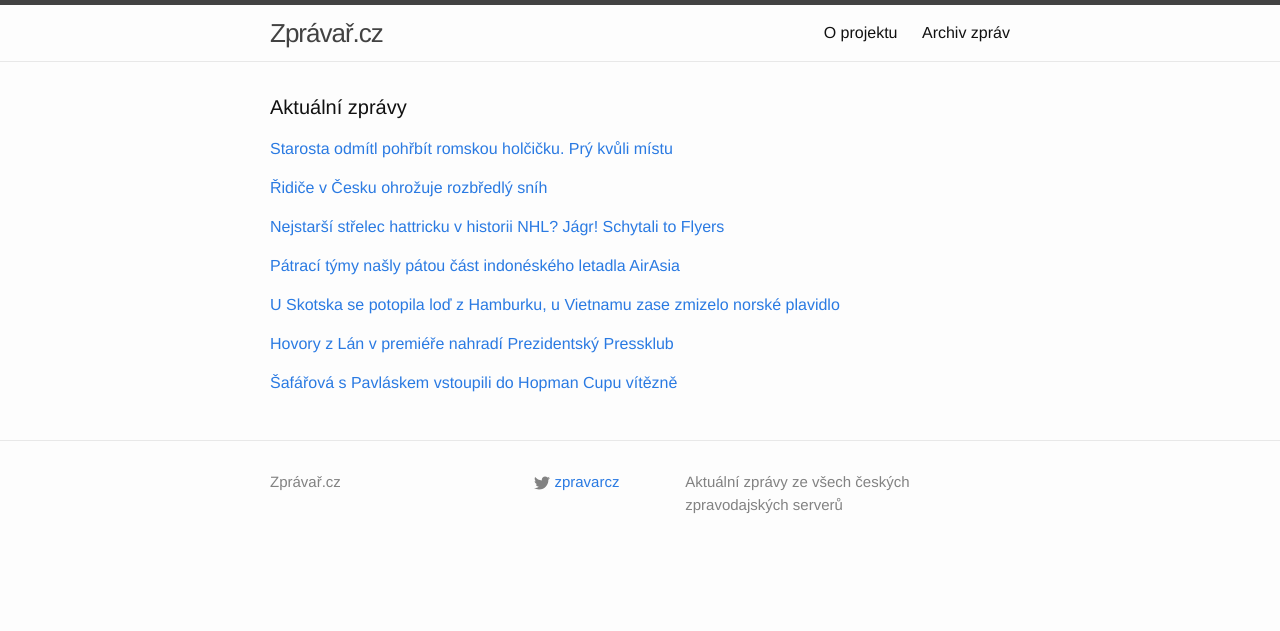
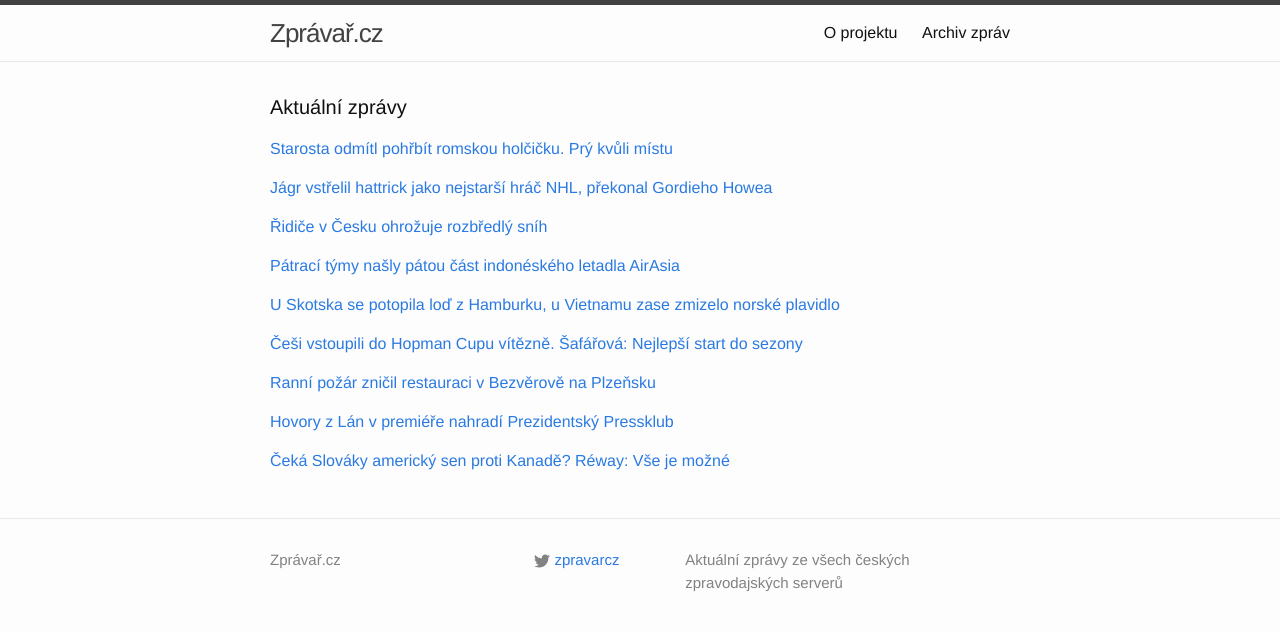
Before and after one commit to adliska/zpravar, a Jekyll site: the page built from index.html, in a window 1280 px wide. Shown: the top 631 px of the page. Built offline with Jekyll 4.4.1, drawn with Linux system fonts in a browser that asks for light colours.

Commit message:
zpravar news update

```diff
--- a/index.html
+++ b/index.html
@@ -16,8 +16,19 @@ layout: default
 <li><a href=http://zpravy.idnes.cz/francouzske-mesto-odmitlo-pohrbit-romskou-holcicku-f9t-/zahranicni.aspx?c=A150104_071849_zahranicni_zt>Francouzské město nepohřbilo romské dítě. Hřbitov prý není pro neplatiče - zpravy.idnes.cz</a></li>
 <li><a href=http://www.novinky.cz/zahranicni/357759-francouzske-mesto-odmitlo-pohrbit-romskou-holcicku.html>Francouzské město odmítlo pohřbít romskou holčičku - www.novinky.cz</a></li>
 </ul>
-</div><p><a href="javascript:;" onclick="toggle_visibility('zpravy1')">Řidiče v Česku ohrožuje rozbředlý sníh</a></p>
+</div><p><a href="javascript:;" onclick="toggle_visibility('zpravy1')">Jágr vstřelil hattrick jako nejstarší hráč NHL, překonal Gordieho Howea </a></p>
 <div id="zpravy1" style="display:none">
+<ul>
+<li><a href=http://sport.lidovky.cz/jagr-vstrelil-hattrick-a-opet-prepisoval-historii-nhl-pp5-/hokej.aspx?c=A150104_082700_ln-sport-hokej_mct>Jágr vstřelil hattrick jako nejstarší hráč NHL, překonal Gordieho Howea  - sport.lidovky.cz</a></li>
+<li><a href=http://www.tyden.cz/rubriky/sport/hokej/nhl/nejstarsi-strelec-hattricku-v-historii-nhl-jagr-schytali-to-flyers_329031.html>Nejstarší střelec hattricku v historii NHL? Jágr! Schytali to Flyers - www.tyden.cz</a></li>
+<li><a href=http://www.rozhlas.cz/_zprava/jaromir-jagr-prepisoval-dejiny-nhl-jako-nejstarsi-hrac-vstrelil-hattrick--1439198>Jaromír Jágr přepisoval dějiny NHL, jako nejstarší hráč vstřelil hattrick - www.rozhlas.cz</a></li>
+<li><a href=http://www.tyden.cz/rubriky/sport/hokej/nhl/nejstarsi-strelec-hat-tricku-v-historii-nhl-jagr-schytali-to-flyers_329031.html>Nejstarší střelec hat-tricku v historii NHL? Jágr! Schytali to Flyers - www.tyden.cz</a></li>
+<li><a href=http://www.sportovninoviny.cz/zpravy/jagr-vstrelil-hattrick-a-opet-prepisoval-histrorii-nhl/1164641>Jágr vstřelil hattrick a opět přepisoval histrorii NHL - www.sportovninoviny.cz</a></li>
+<li><a href=http://sport.aktualne.cz/jagr-vstrelil-hattrick-a-prekonal-rekord-gordieho-howea/r~f09c56d293d911e4bdad0025900fea04/>Jágr vstřelil hattrick a překonal rekord Gordieho Howea - sport.aktualne.cz</a></li>
+<li><a href=http://www.denik.cz/hokej/jagr-vstrelil-hattrick-a-opet-prepisoval-histrorii-nhl-20150104.html>Jágr vstřelil hattrick a opět přepisoval histrorii NHL - www.denik.cz</a></li>
+</ul>
+</div><p><a href="javascript:;" onclick="toggle_visibility('zpravy2')">Řidiče v Česku ohrožuje rozbředlý sníh</a></p>
+<div id="zpravy2" style="display:none">
 <ul>
 <li><a href=http://www.novinky.cz/krimi/357762-ridice-v-cesku-ohrozuje-rozbredly-snih.html>Řidiče v Česku ohrožuje rozbředlý sníh - www.novinky.cz</a></li>
 <li><a href=http://www.ceskenoviny.cz/zpravy/zpravy/silnice-pokryva-rozbredly-nebo-ujety-snih/1164662>Silnice pokrývá rozbředlý nebo ujetý sníh - www.ceskenoviny.cz</a></li>
@@ -25,16 +36,6 @@ layout: default
 <li><a href=http://www.denik.cz/z_domova/silnice-jsou-s-opatrnosti-sjizdne-na-jizni-morave-hrozi-ledovka-20150104.html>Silnice jsou s opatrností sjízdné. Na jižní Moravě hrozí ledovka - www.denik.cz</a></li>
 <li><a href=http://zpravy.idnes.cz/silnice-v-cesku-pres-noc-pokryl-snih-d7l-/domaci.aspx?c=A150104_075145_domaci_zt>Silnice v Česku přes noc pokryl sníh. Řidiče potrápí sněhové jazyky - zpravy.idnes.cz</a></li>
 <li><a href=http://zpravy.aktualne.cz/domaci/opatrnost-se-vyplati-na-silnicich-se-tvori-snehove-jazyky/r~6c22d46c93de11e4ab15002590604f2e/>Opatrnost se vyplatí. Na silnicích mohou být sněhové jazyky - zpravy.aktualne.cz</a></li>
-</ul>
-</div><p><a href="javascript:;" onclick="toggle_visibility('zpravy2')">Nejstarší střelec hattricku v historii NHL? Jágr! Schytali to Flyers</a></p>
-<div id="zpravy2" style="display:none">
-<ul>
-<li><a href=http://www.tyden.cz/rubriky/sport/hokej/nhl/nejstarsi-strelec-hattricku-v-historii-nhl-jagr-schytali-to-flyers_329031.html>Nejstarší střelec hattricku v historii NHL? Jágr! Schytali to Flyers - www.tyden.cz</a></li>
-<li><a href=http://www.rozhlas.cz/_zprava/jaromir-jagr-prepisoval-dejiny-nhl-jako-nejstarsi-hrac-vstrelil-hattrick--1439198>Jaromír Jágr přepisoval dějiny NHL, jako nejstarší hráč vstřelil hattrick - www.rozhlas.cz</a></li>
-<li><a href=http://www.tyden.cz/rubriky/sport/hokej/nhl/nejstarsi-strelec-hat-tricku-v-historii-nhl-jagr-schytali-to-flyers_329031.html>Nejstarší střelec hat-tricku v historii NHL? Jágr! Schytali to Flyers - www.tyden.cz</a></li>
-<li><a href=http://www.sportovninoviny.cz/zpravy/jagr-vstrelil-hattrick-a-opet-prepisoval-histrorii-nhl/1164641>Jágr vstřelil hattrick a opět přepisoval histrorii NHL - www.sportovninoviny.cz</a></li>
-<li><a href=http://sport.aktualne.cz/jagr-vstrelil-hattrick-a-prekonal-rekord-gordieho-howea/r~f09c56d293d911e4bdad0025900fea04/>Jágr vstřelil hattrick a překonal rekord Gordieho Howea - sport.aktualne.cz</a></li>
-<li><a href=http://www.denik.cz/hokej/jagr-vstrelil-hattrick-a-opet-prepisoval-histrorii-nhl-20150104.html>Jágr vstřelil hattrick a opět přepisoval histrorii NHL - www.denik.cz</a></li>
 </ul>
 </div><p><a href="javascript:;" onclick="toggle_visibility('zpravy3')">Pátrací týmy našly pátou část indonéského letadla AirAsia </a></p>
 <div id="zpravy3" style="display:none">
@@ -52,18 +53,33 @@ layout: default
 <li><a href=http://zpravy.aktualne.cz/zahranici/u-pobrezi-skotska-se-potopila-lod-pohresuje-se-osm-lidi/r~e9095c9893d511e4b6d20025900fea04/>U pobřeží Skotska se potopila loď, pohřešuje se osm lidí - zpravy.aktualne.cz</a></li>
 <li><a href=http://www.rozhlas.cz/_zprava/u-pobrezi-skotska-se-potopila-nakladni-lod-pohresuje-se-osm-lidi--1439187>U pobřeží Skotska se potopila nákladní loď, pohřešuje se osm lidí - www.rozhlas.cz</a></li>
 </ul>
-</div><p><a href="javascript:;" onclick="toggle_visibility('zpravy5')">Hovory z Lán v premiéře nahradí Prezidentský Pressklub</a></p>
+</div><p><a href="javascript:;" onclick="toggle_visibility('zpravy5')">Češi vstoupili do Hopman Cupu vítězně. Šafářová: Nejlepší start do sezony</a></p>
 <div id="zpravy5" style="display:none">
+<ul>
+<li><a href=http://www.denik.cz/tenis/cesi-vstoupili-do-hopman-cupu-vitezne-safarova-nejlepsi-start-do-sezony-20150104.html>Češi vstoupili do Hopman Cupu vítězně. Šafářová: Nejlepší start do sezony - www.denik.cz</a></li>
+<li><a href=http://www.sportovninoviny.cz/zpravy/safarova-s-pavlaskem-vstoupili-do-hopman-cupu-vitezne/1164675>Šafářová s Pavláskem vstoupili do Hopman Cupu vítězně - www.sportovninoviny.cz</a></li>
+<li><a href=http://sport.aktualne.cz/safarova-vyskolila-bouchardovou-cesi-na-hopman-cupu-vyhrali/r~98202fba93de11e49fc3002590604f2e/>Šafářová vyškolila Bouchardovou, Češi na Hopman Cupu vyhráli - sport.aktualne.cz</a></li>
+<li><a href=http://sport.idnes.cz/hopman-cup-safarova-pavlasek-dim-/tenis.aspx?c=A150104_062821_tenis_vis>Šafářová zahájila sezónu kanárem a na Hopman Cupu zdolala Kanaďanku Bouchardovou - sport.idnes.cz</a></li>
+</ul>
+</div><p><a href="javascript:;" onclick="toggle_visibility('zpravy6')">Ranní požár zničil restauraci v Bezvěrově na Plzeňsku</a></p>
+<div id="zpravy6" style="display:none">
+<ul>
+<li><a href=http://zpravy.aktualne.cz/regiony/ranni-pozar-znicil-restauraci-v-bezverove-na-plzensku/r~7dcea19893eb11e4ab15002590604f2e/>Ranní požár zničil restauraci v Bezvěrově na Plzeňsku - zpravy.aktualne.cz</a></li>
+<li><a href=http://www.ceskenoviny.cz/zpravy/zpravy/v-bezverove-na-plzensku-znicil-ranni-pozar-restauraci/1164694>V Bezvěrově na Plzeňsku zničil ranní požár restauraci - www.ceskenoviny.cz</a></li>
+<li><a href=http://plzen.idnes.cz/v-bezverove-na-plzensku-shorela-rano-restaurace-i-s-prilehlymi-objekty-13x-/plzen-zpravy.aspx?c=A150104_090832_plzen-zpravy_zt>V Bezvěrově na Plzeňsku shořela ráno restaurace i s přilehlými objekty - plzen.idnes.cz</a></li>
+</ul>
+</div><p><a href="javascript:;" onclick="toggle_visibility('zpravy7')">Hovory z Lán v premiéře nahradí Prezidentský Pressklub</a></p>
+<div id="zpravy7" style="display:none">
 <ul>
 <li><a href=http://strategie.e15.cz/zpravy/hovory-z-lan-v-premiere-nahradi-prezidentsky-pressklub-1149695>Hovory z Lán v premiéře nahradí Prezidentský Pressklub - strategie.e15.cz</a></li>
 <li><a href=http://www.ceskenoviny.cz/zpravy/zpravy/hovory-z-lan-v-premiere-nahradi-prezidentsky-pressklub/1164652>Hovory z Lán v premiéře nahradí Prezidentský Pressklub - www.ceskenoviny.cz</a></li>
 <li><a href=http://www.denik.cz/z_domova/hovory-z-lan-v-premiere-nahradi-prezidentsky-pressklub-20150104.html>Hovory z Lán v premiéře nahradí Prezidentský Pressklub - www.denik.cz</a></li>
 </ul>
-</div><p><a href="javascript:;" onclick="toggle_visibility('zpravy6')">Šafářová s Pavláskem vstoupili do Hopman Cupu vítězně</a></p>
-<div id="zpravy6" style="display:none">
+</div><p><a href="javascript:;" onclick="toggle_visibility('zpravy8')">Čeká Slováky americký sen proti Kanadě? Réway: Vše je možné</a></p>
+<div id="zpravy8" style="display:none">
 <ul>
-<li><a href=http://www.sportovninoviny.cz/zpravy/safarova-s-pavlaskem-vstoupili-do-hopman-cupu-vitezne/1164675>Šafářová s Pavláskem vstoupili do Hopman Cupu vítězně - www.sportovninoviny.cz</a></li>
-<li><a href=http://sport.aktualne.cz/safarova-vyskolila-bouchardovou-cesi-na-hopman-cupu-vyhrali/r~98202fba93de11e49fc3002590604f2e/>Šafářová vyškolila Bouchardovou, Češi na Hopman Cupu vyhráli - sport.aktualne.cz</a></li>
-<li><a href=http://sport.idnes.cz/hopman-cup-safarova-pavlasek-dim-/tenis.aspx?c=A150104_062821_tenis_vis>Šafářová zahájila sezónu kanárem a na Hopman Cupu zdolala Kanaďanku Bouchardovou - sport.idnes.cz</a></li>
+<li><a href=http://www.tyden.cz/rubriky/sport/hokej/ceka-slovaky-americky-sen-proti-kanade-reway-vse-je-mozne_329025.html>Čeká Slováky americký sen proti Kanadě? Réway: Vše je možné - www.tyden.cz</a></li>
+<li><a href=http://www.tyden.cz/rubriky/sport/hokej/proziji-slovaci-americky-sen-proti-kanade-reway-vse-je-mozne_329025.html>Prožijí Slováci americký sen proti Kanadě? Réway: Vše je možné - www.tyden.cz</a></li>
+<li><a href=http://www.tyden.cz/rubriky/sport/hokej/proziji-si-slovaci-svuj-americky-sen-proti-kanade-reway-vse-je-mozne_329025.html>Prožijí si Slováci svůj \"americký sen\" proti Kanadě? Réway: Vše je možné - www.tyden.cz</a></li>
 </ul>
 </div></div>
```
